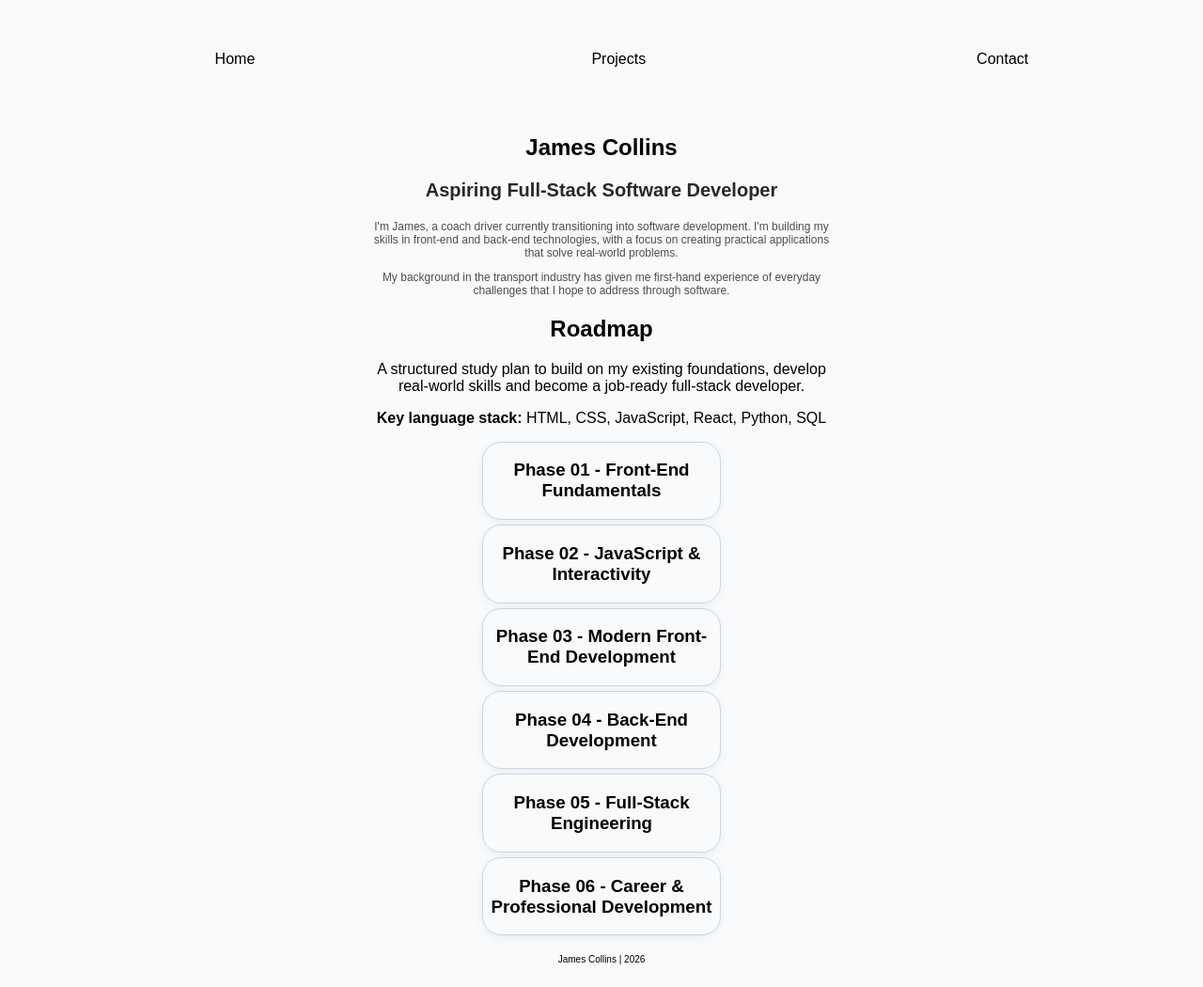
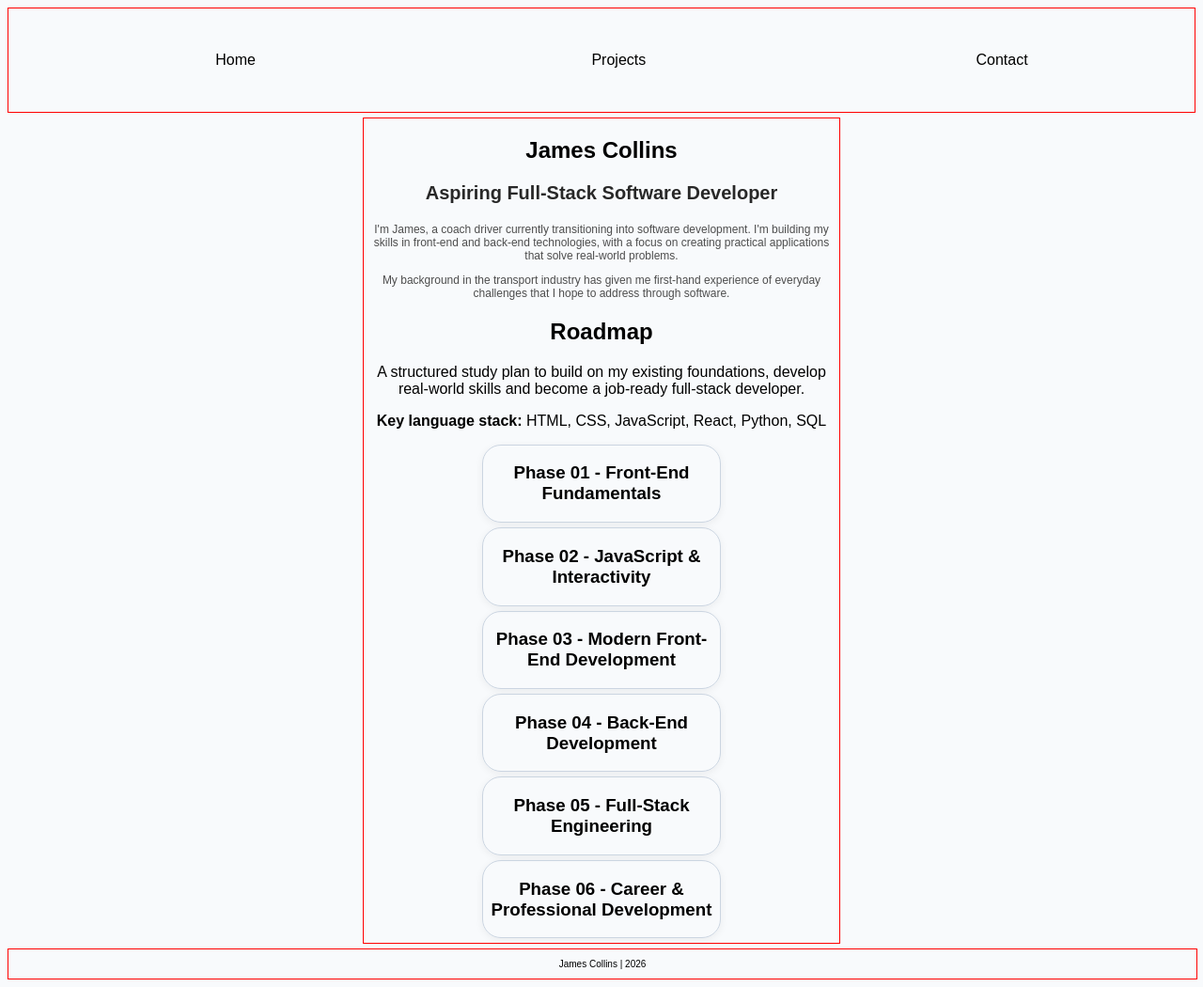
Before and after one commit to james-collins-dev/portfolio-project, a plain HTML site: page index.html in a window 1280 px wide. Shown: the whole page at 94% size. Drawn offline with Linux system fonts and the light colour scheme.

Commit message:
Re-added the visual aid to see where each section boundries are
Also I have updated the journal as I have been slacking, read the journal for the 'excuse' lol... no more excuses future self is not impressed.

```diff
--- a/css/styles.css
+++ b/css/styles.css
@@ -10,7 +10,7 @@ body {
 header {
     padding-bottom: 30px;
     padding-top: 30px;
-    /* border: 1px solid red; */
+    border: 1px solid red;
 }
 
 footer {
@@ -19,7 +19,7 @@ footer {
     text-align: center;
     font-size: x-small;
     margin-top: auto;
-    /* border: 1px solid red; */
+    border: 1px solid red;
 }
 
 /* Targeting homepage only */
@@ -28,7 +28,7 @@ footer {
     height: auto;
     width: 40%;
     margin: 5px auto;
-    /* border: 1px solid red; */
+    border: 1px solid red;
     /* width: 100%; */
 }
 
```
Also changed, not shown: Journal.txt.
